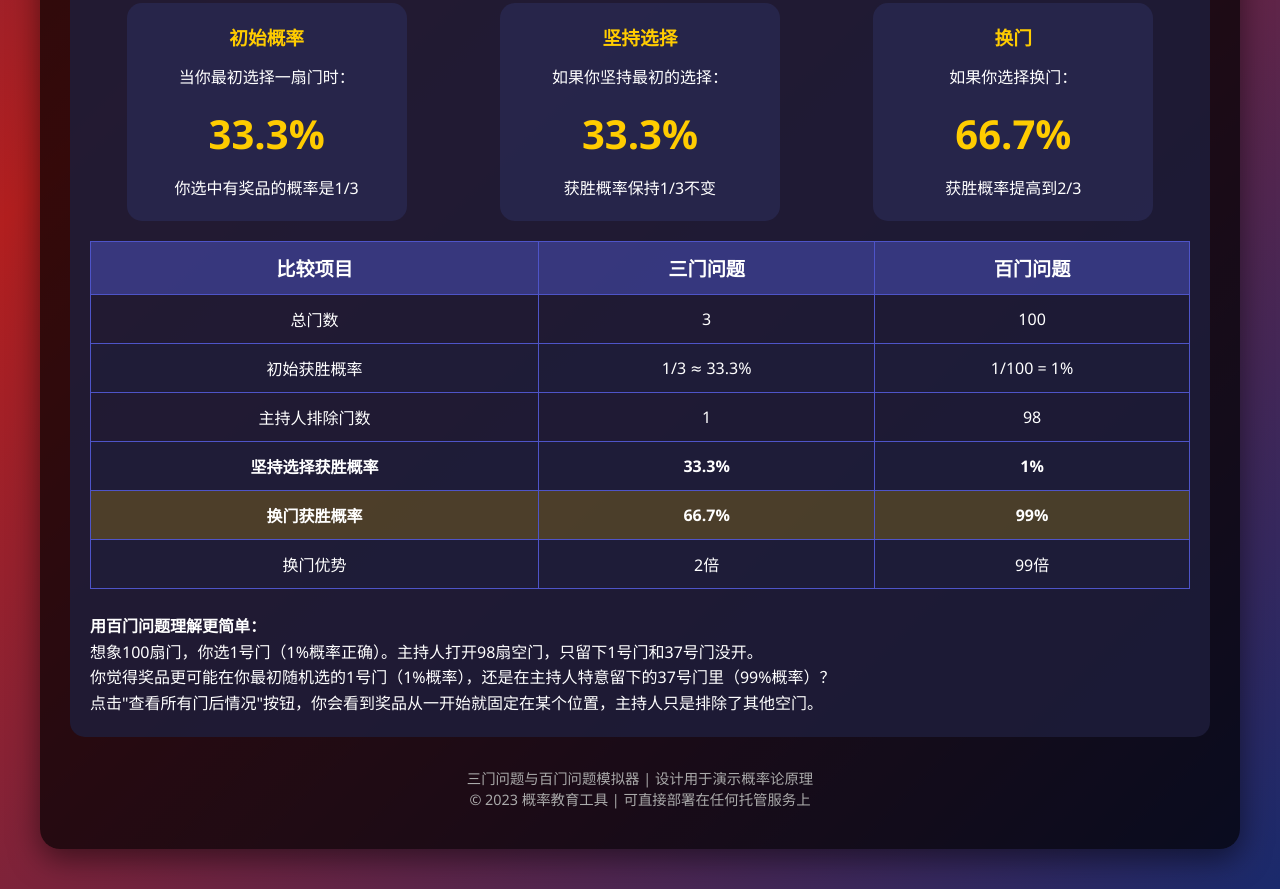
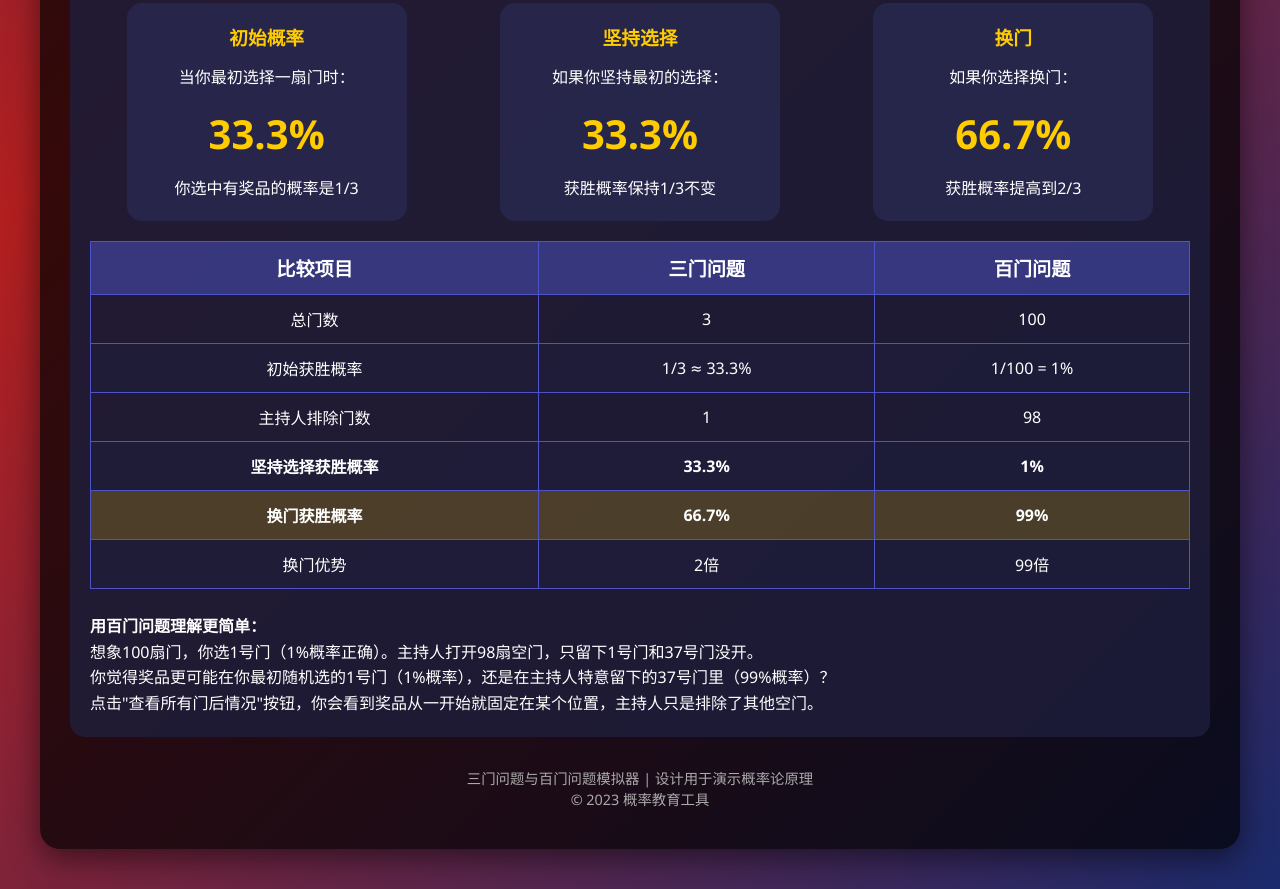
Before and after one commit to eurla/MontyHall.github.io, a plain HTML site: page index.html in a window 1280 px wide. Shown: the part 1719-2608 px from the top of the page. Drawn offline with Linux system fonts and the light colour scheme.

Commit message:
优化显示

```diff
--- a/index.html
+++ b/index.html
@@ -596,7 +596,7 @@
 
         <div class="footer">
             <p>三门问题与百门问题模拟器 | 设计用于演示概率论原理</p>
-            <p>© 2023 概率教育工具 | 可直接部署在任何托管服务上</p>
+            <p>© 2023 概率教育工具</p>
         </div>
     </div>
 
```
